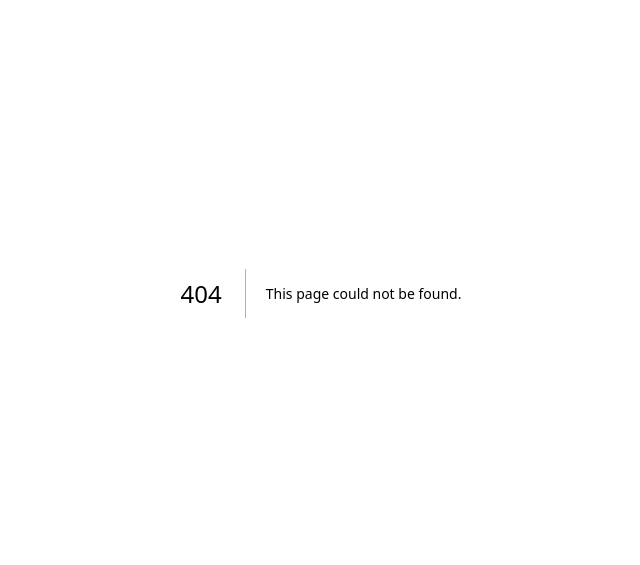
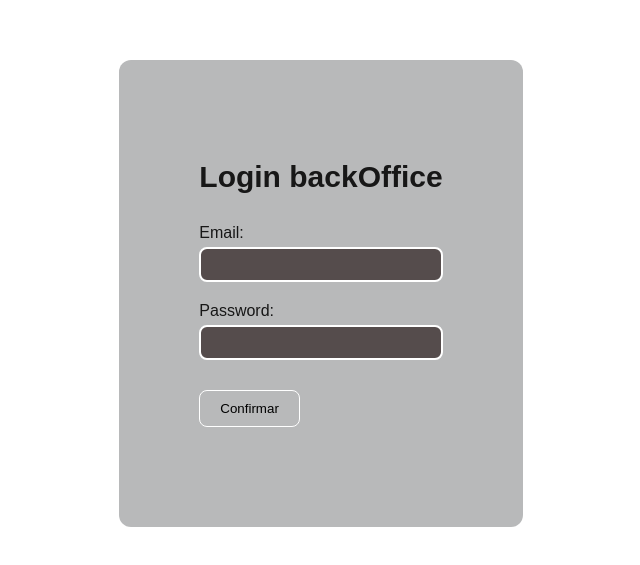
Before and after one commit to Kaique-Parente/E-Commerce-SayStreet, a Next.js app in the folder frontend/: page /backoffice in a window 1280 px wide. Before the commit this address had no page. Shown: the part 107-672 px from the top of the page, without its empty margins (319-959 px from the left). Built offline with nearby package versions, Linux system fonts and the light colour scheme.

Commit message:
[FRONTEND REFACTOR] Refatoração na url, dividindo o back office da página do usuário

```diff
--- a/frontend/app/alterar-produto/page.js
+++ b/frontend/app/backoffice/alterar-produto/page.js
@@ -306,7 +306,7 @@ export default function AlterarProduto() {
                                         });
                                     }}
                                     >
-                                        <Image width={18} height={18} src={'./lixo.svg'} alt="Icone de um lixo"/>
+                                        <Image width={18} height={18} src={'../lixo.svg'} alt="Icone de um lixo"/>
                                         Remover
                                     </button>
 
--- a/frontend/app/cadastrar-produto/page.js
+++ b/frontend/app/backoffice/cadastrar-produto/page.js
@@ -292,7 +292,7 @@ export default function CadastrarProduto() {
                                         });
                                     }}
                                     >
-                                        <Image width={18} height={18} src={'./lixo.svg'} alt="Icone de um lixo" />
+                                        <Image width={18} height={18} src={'../lixo.svg'} alt="Icone de um lixo" />
                                         Remover
                                     </button>
 
--- a/frontend/app/home/page.js
+++ b/frontend/app/backoffice/home/page.js
@@ -99,7 +99,7 @@ export default function Home() {
     return (
         <Container>
             <BackButton onClick={() => router.push(`./`)}>
-                <Image width={24} height={24} src={'./porta-aberta.svg'} alt="Porta aberta" />
+                <Image width={24} height={24} src={'../porta-aberta.svg'} alt="Porta aberta" />
                 <span>Sair</span>
             </BackButton>
             <ContainerContent>
--- /dev/null
+++ b/frontend/app/backoffice/layout.js
@@ -0,0 +1,27 @@
+import { Geist, Geist_Mono } from "next/font/google";
+import "../styles/globals.css";
+
+const geistSans = Geist({
+  variable: "--font-geist-sans",
+  subsets: ["latin"],
+});
+
+const geistMono = Geist_Mono({
+  variable: "--font-geist-mono",
+  subsets: ["latin"],
+});
+
+export const metadata = {
+  title: "Create Next App",
+  description: "Generated by create next app",
+};
+
+export default function RootLayout({ children }) {
+  return (
+    <html lang="en">
+      <body className={`${geistSans.variable} ${geistMono.variable}`}>
+        {children}
+      </body>
+    </html>
+  );
+}
--- /dev/null
+++ b/frontend/app/backoffice/page.js
@@ -0,0 +1,97 @@
+'use client'
+
+import UseLogin from "@/hooks/useLogin";
+import { useEffect, useState } from "react";
+import styled from "styled-components";
+
+const Container = styled.div`
+    width: 100%;
+    height: 100vh;
+
+    display: flex;
+    align-items: center;
+    justify-content: center;
+`
+
+const ContainerContent = styled.div`
+    background-color: #62656773;
+
+    display: flex;
+    flex-direction: column;
+    gap: 30px;
+
+    padding: 100px 80px;
+    border-radius: 12px;
+
+    h2 {
+        font-size: 30px;
+        font-weight: bold;
+    }
+
+    button {
+        background: none;
+        border: 1px solid white;
+        border-radius: 8px;
+
+        padding: 10px 20px;
+        margin-top: 10px;
+
+        cursor: pointer;
+        transition: background-color 0.3s ease;
+    }
+
+    button:hover {
+        background-color: rgba(98, 101, 103, 0.9);
+    }
+`
+
+const InputContainer = styled.div`
+    display: flex;
+    justify-content: flex-end;
+    flex-direction: column;
+    gap: 5px;
+
+    margin-bottom: 20px;
+
+    input {
+        background-color:rgb(85, 76, 76);
+        color: rgb(196, 190, 190);
+
+        padding: 8px;
+        border-radius: 8px;
+        border: 2px solid white;
+    }
+`
+
+export default function Login(){
+    const { email, password, erro, setEmail, setPassword, handleSubmit, handleEmailChange, handlePasswordChange } = UseLogin();
+
+    useEffect(() => {
+        if (erro) {
+            alert(erro.toString());
+        }
+    }, [erro])
+
+    return (
+        <Container>
+            <ContainerContent>
+                <h2>Login backOffice</h2>
+                <form onSubmit={handleSubmit}>
+
+                    <InputContainer>
+                        <label className="label" htmlFor="email">Email:</label>
+                        <input required type="email" id="email" onChange={handleEmailChange} value={email} />
+                    </InputContainer>
+
+                    <InputContainer>
+                        <label className="label" htmlFor="password">Password:</label>
+                        <input required type="password" id="password" onChange={handlePasswordChange} value={password} />
+                    </InputContainer>
+
+                    <button type="submit">Confirmar</button>
+
+                </form>
+            </ContainerContent>
+        </Container>
+    );
+}
--- a/frontend/app/produtos/page.js
+++ b/frontend/app/backoffice/produtos/page.js
@@ -273,7 +273,7 @@ export default function Produtos() {
     return (
         <Container>
             <BackButton onClick={() => router.push(`./home?setor=${setor}`)}>
-                <Image width={24} height={24} src={'./voltar.svg'} alt="Seta para a esquerda" />
+                <Image width={24} height={24} src={'../voltar.svg'} alt="Seta para a esquerda" />
                 <span>Voltar</span>
             </BackButton>
             <ContentContainer>
--- a/frontend/app/users/page.js
+++ b/frontend/app/backoffice/users/page.js
@@ -221,7 +221,7 @@ export default function Users() {
     return (
         <Container>
             <BackButton onClick={() => router.push(`./home?setor=${setor}`)}>
-                <Image width={24} height={24} src={'./voltar.svg'} alt="Seta para a esquerda"/>
+                <Image width={24} height={24} src={'../voltar.svg'} alt="Seta para a esquerda"/>
                 <span>Voltar</span>
             </BackButton>
             <ContentContainer>
--- a/frontend/hooks/useLogin.js
+++ b/frontend/hooks/useLogin.js
@@ -22,7 +22,7 @@ export default function UseLogin() {
                 const setor = await encontrarSetorUsuarioEmail(email);
 
                 if(setor !== null) {
-                    router.push(`./home?setor=${setor}`);
+                    router.push(`backoffice/home?setor=${setor}`);
                 }
 
             } else {
```
Also changed, not shown: frontend/app/page.js (+5 -95 lines), frontend/app/backoffice/alterar-user/page.js (renamed from frontend/app/alterar-user/page.js), frontend/app/backoffice/cadastrar-user/page.js (renamed from frontend/app/cadastrar-user/page.js), frontend/app/backoffice/testar-carousel/page.js (renamed from frontend/app/testar-carousel/page.js).
